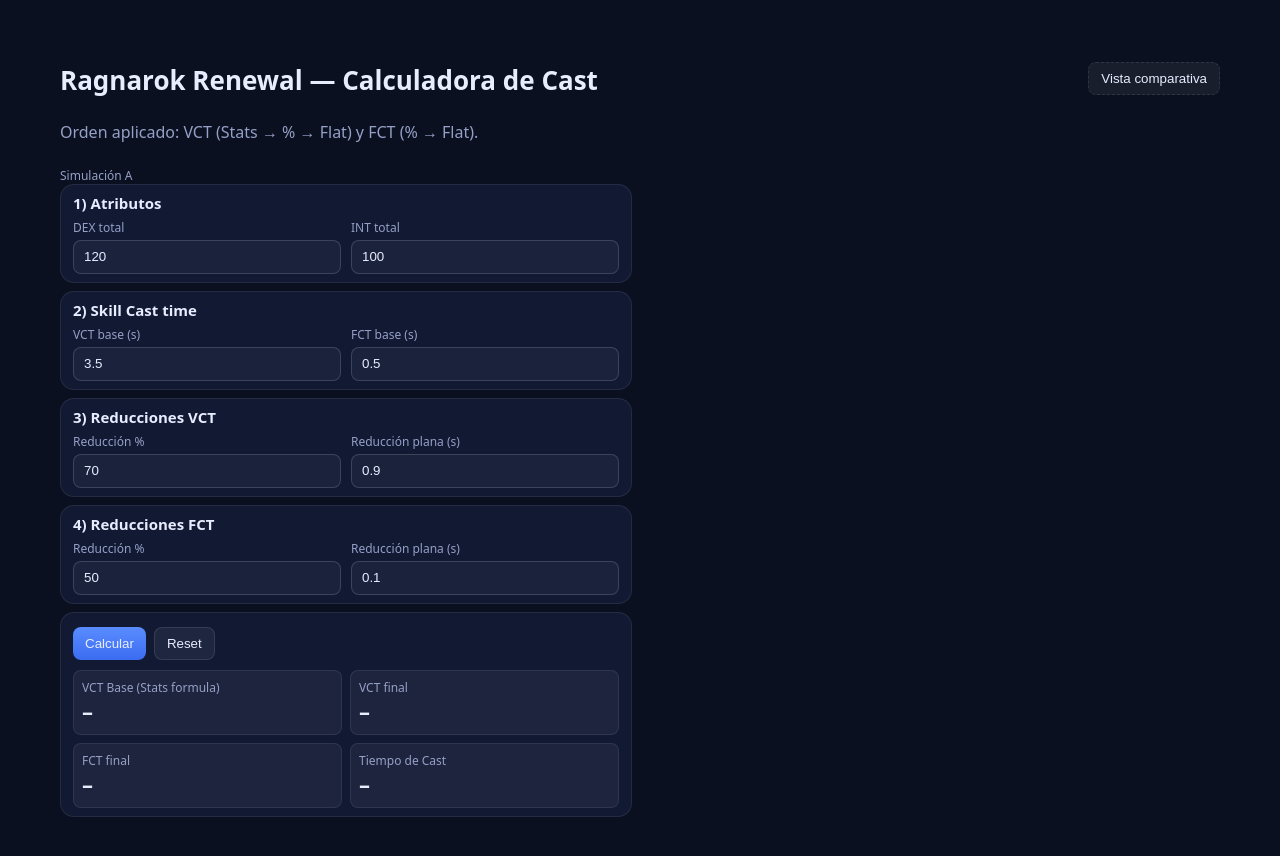
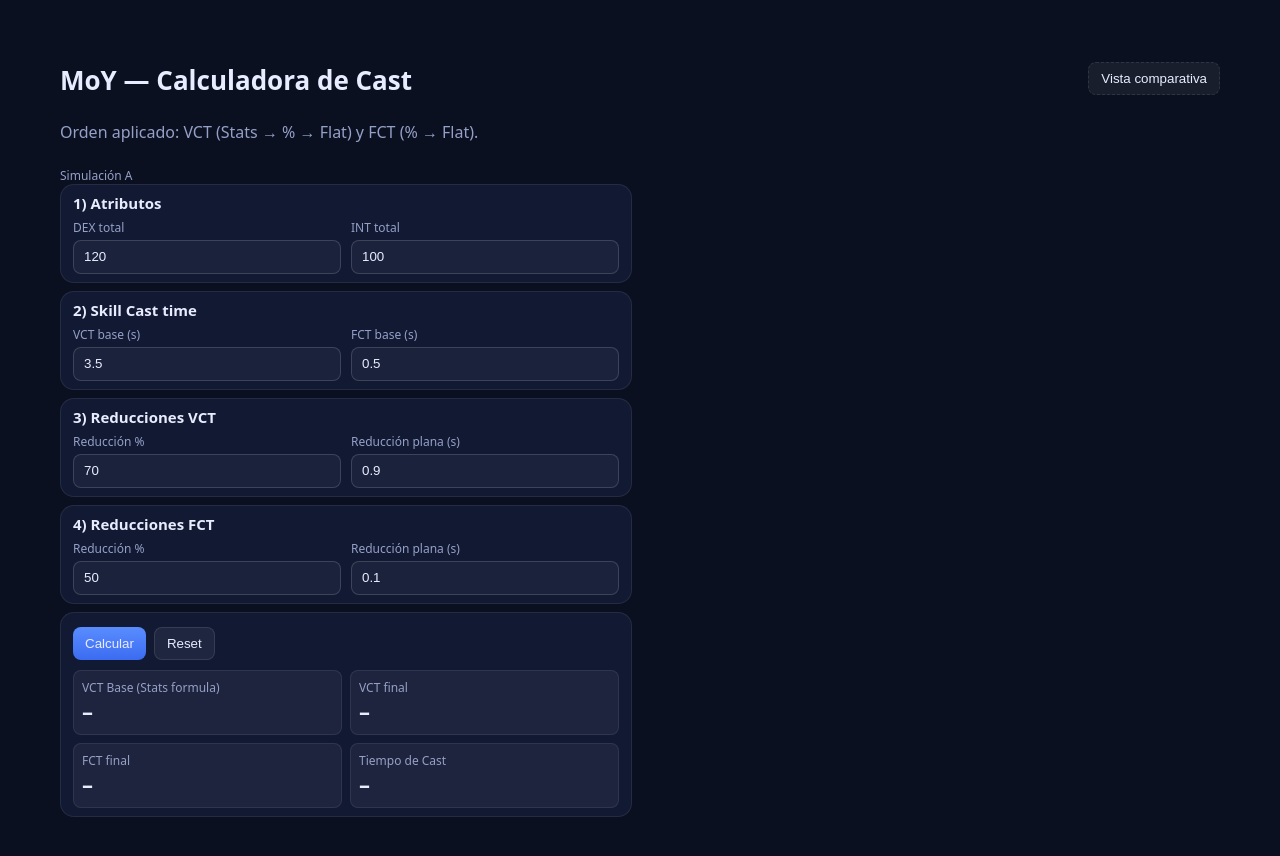
Before and after one commit to llfpersonal/MoYCastSim, a plain HTML site: page index.html in a window 1280 px wide. Drawn offline with Linux system fonts and the light colour scheme.

Commit message:
Update index.html

```diff
--- a/index.html
+++ b/index.html
@@ -38,7 +38,7 @@
 <body>
   <div class="wrap">
     <div class="titleRow">
-      <h1>Ragnarok Renewal — Calculadora de Cast</h1>
+      <h1>MoY — Calculadora de Cast</h1>
       <div class="toolbar">
         <button id="viewToggle" class="ghost">Vista comparativa</button>
       </div>
```
